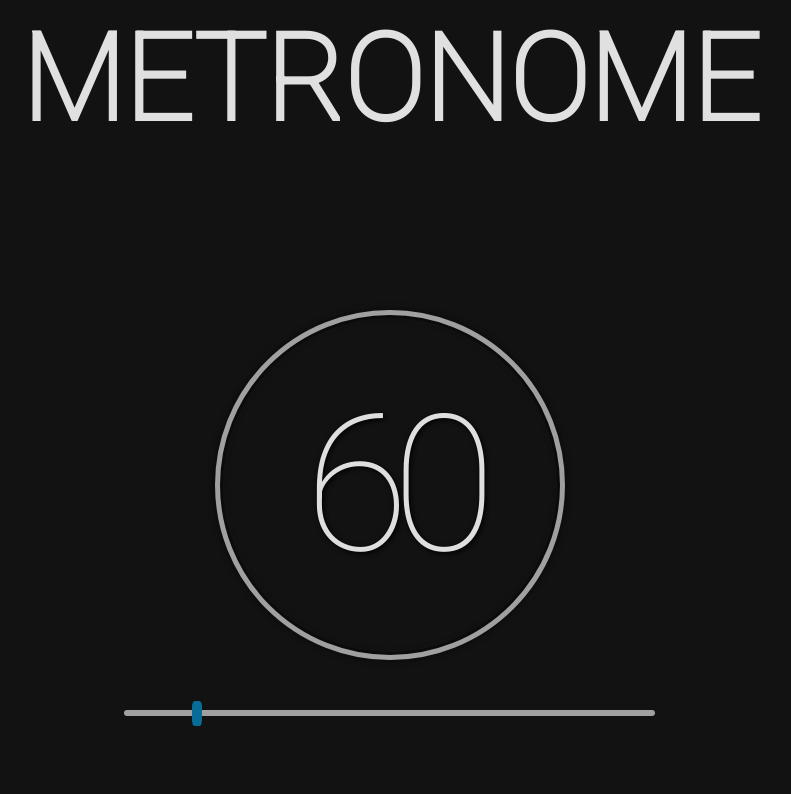
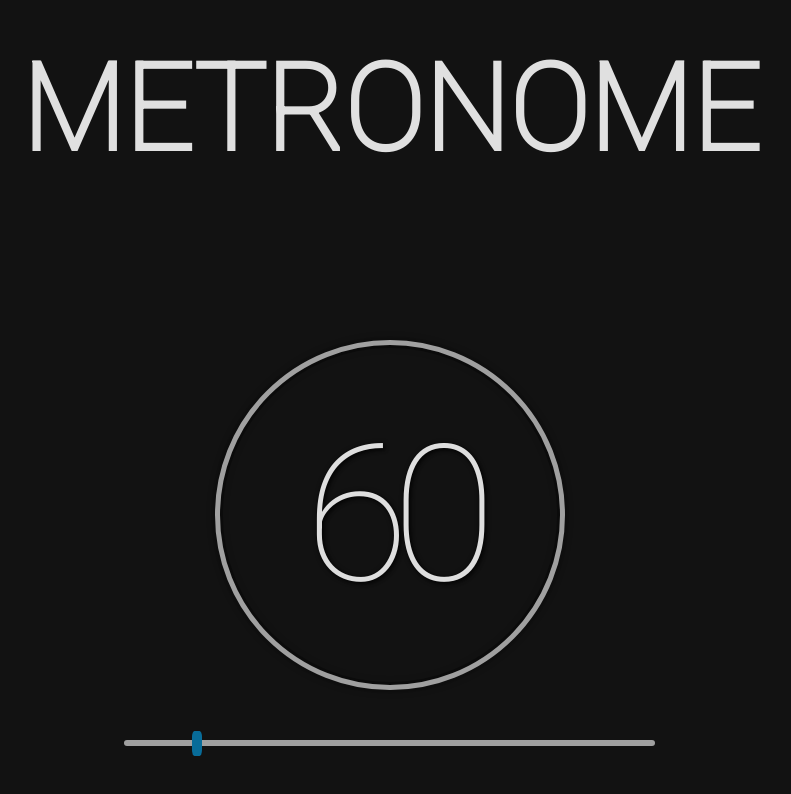
Before and after one commit to WilliamForbesJr/Metronome, a plain HTML site: page index.html in a window 1280 px wide. Shown: the whole page, without its empty margins (250-1041 px from the left). Drawn offline with Linux system fonts and the light colour scheme.

Commit message:
adjust h1 margin-top

```diff
--- a/style.css
+++ b/style.css
@@ -118,7 +118,7 @@ h1 {
   align-self: flex-start;
   justify-self: flex-start;
   padding: 1rem;
-  margin-top: 0;
+  margin-top: 3rem;
   margin-bottom: 15rem;
   color: rgba(255, 255, 255, 0.87);
 }
```
